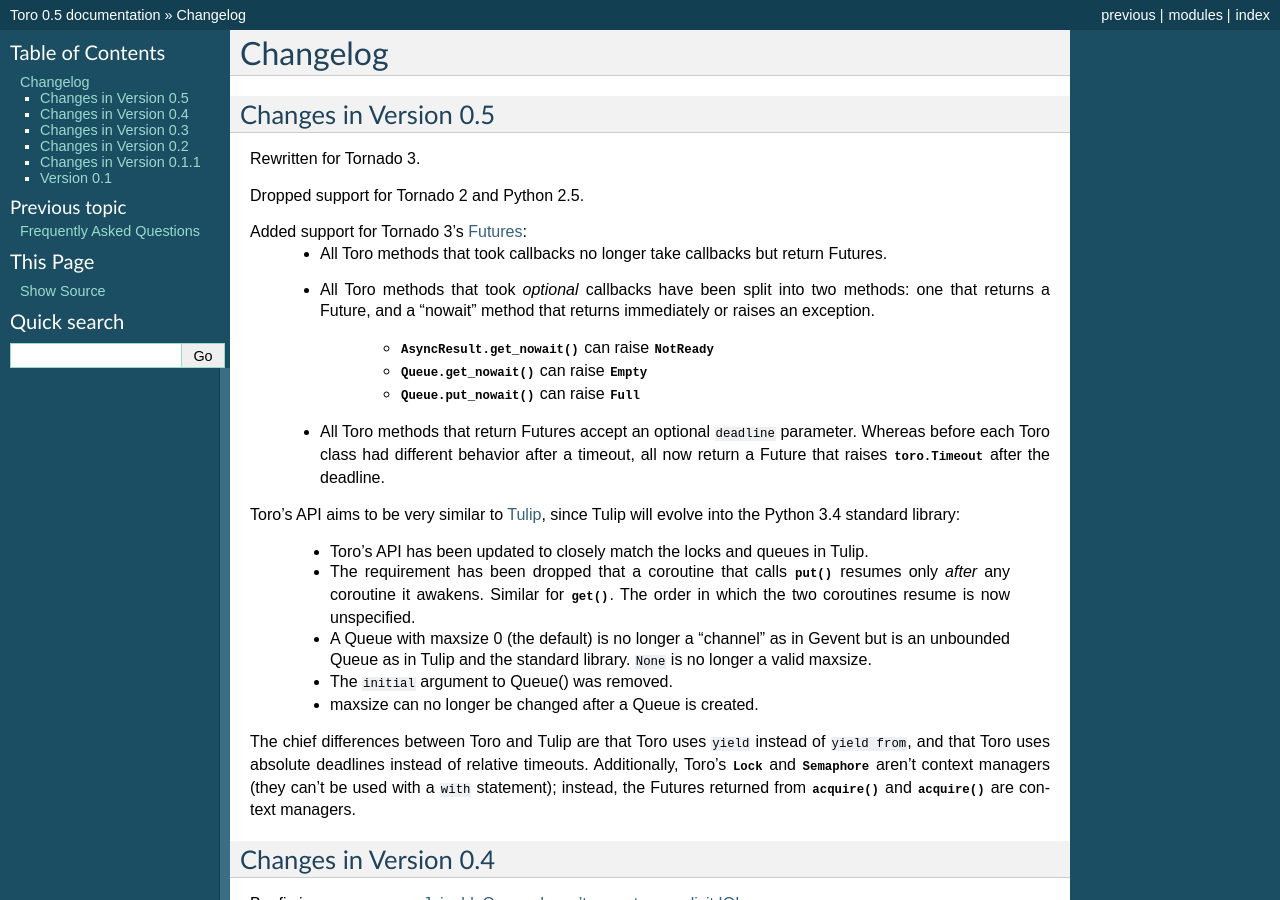
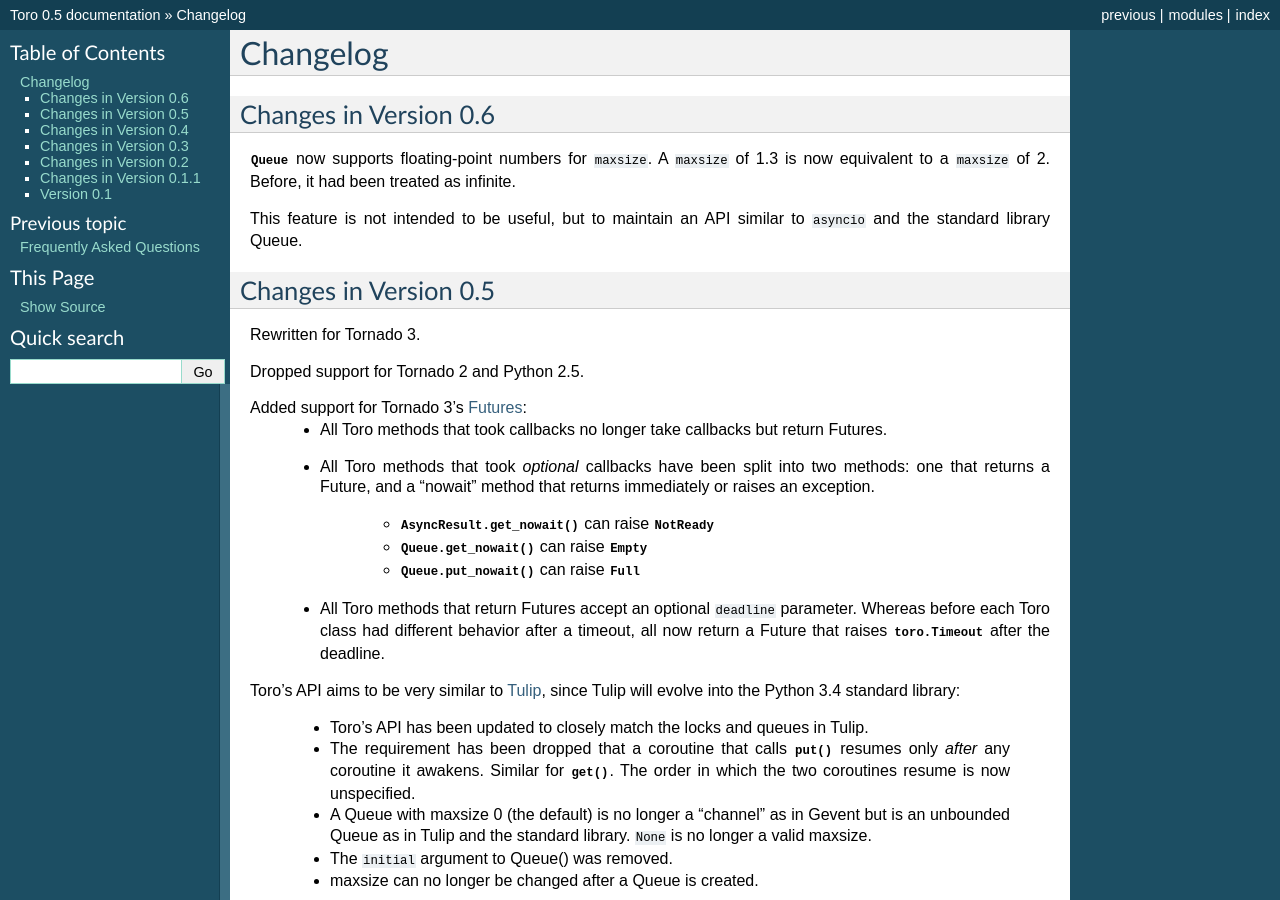
Before and after one commit to ajdavis/toro, a Sphinx documentation site: the page built from doc/changelog.rst, in a window 1280 px wide and 900 px high. Built offline with Sphinx 7.4.7, drawn with Linux system fonts in a browser that asks for light colours.

Commit message:
Changelog for 0.6.

```diff
--- a/doc/changelog.rst
+++ b/doc/changelog.rst
@@ -2,6 +2,16 @@
 =========
 
 .. module:: toro
+
+Changes in Version 0.6
+----------------------
+
+:class:`~toro.Queue` now supports floating-point numbers for ``maxsize``. A
+``maxsize`` of 1.3 is now equivalent to a ``maxsize`` of 2. Before, it had
+been treated as infinite.
+
+This feature is not intended to be useful, but to maintain an API similar to
+``asyncio`` and the standard library Queue.
 
 Changes in Version 0.5
 ----------------------
```
